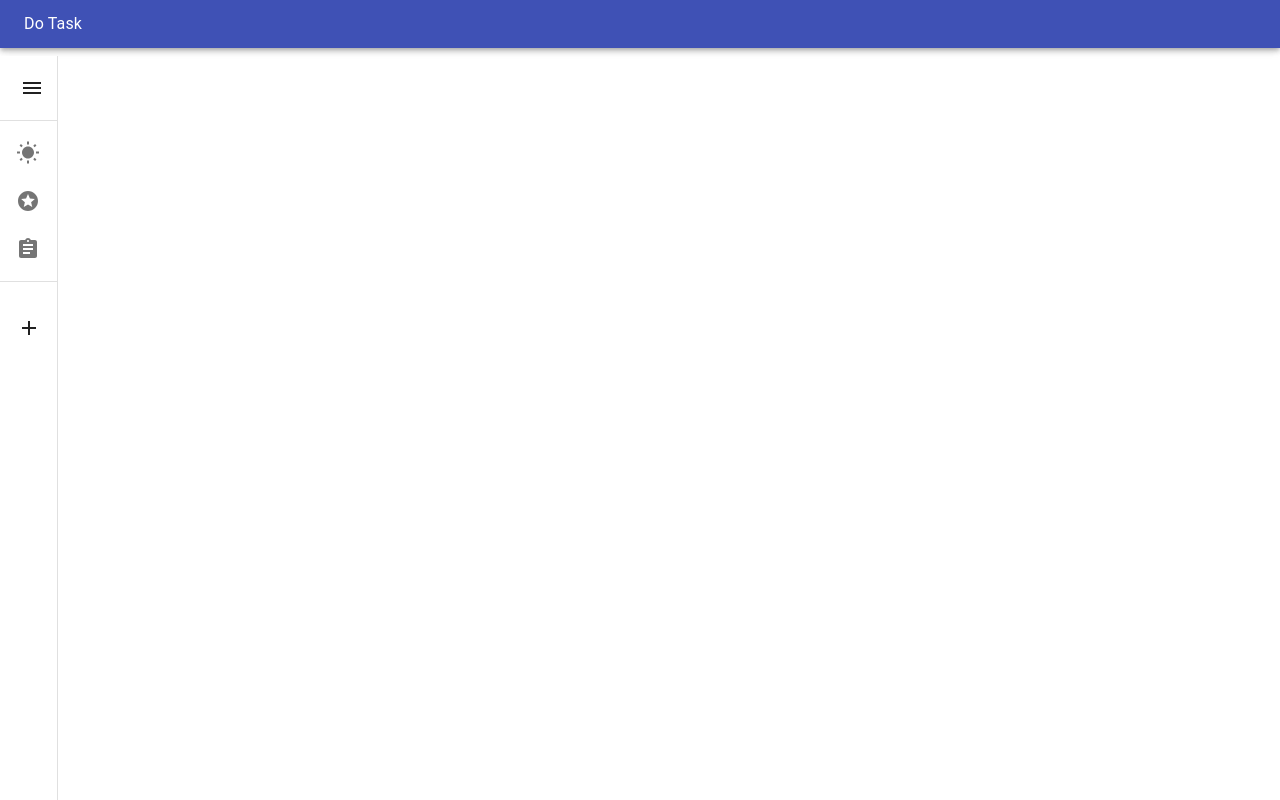
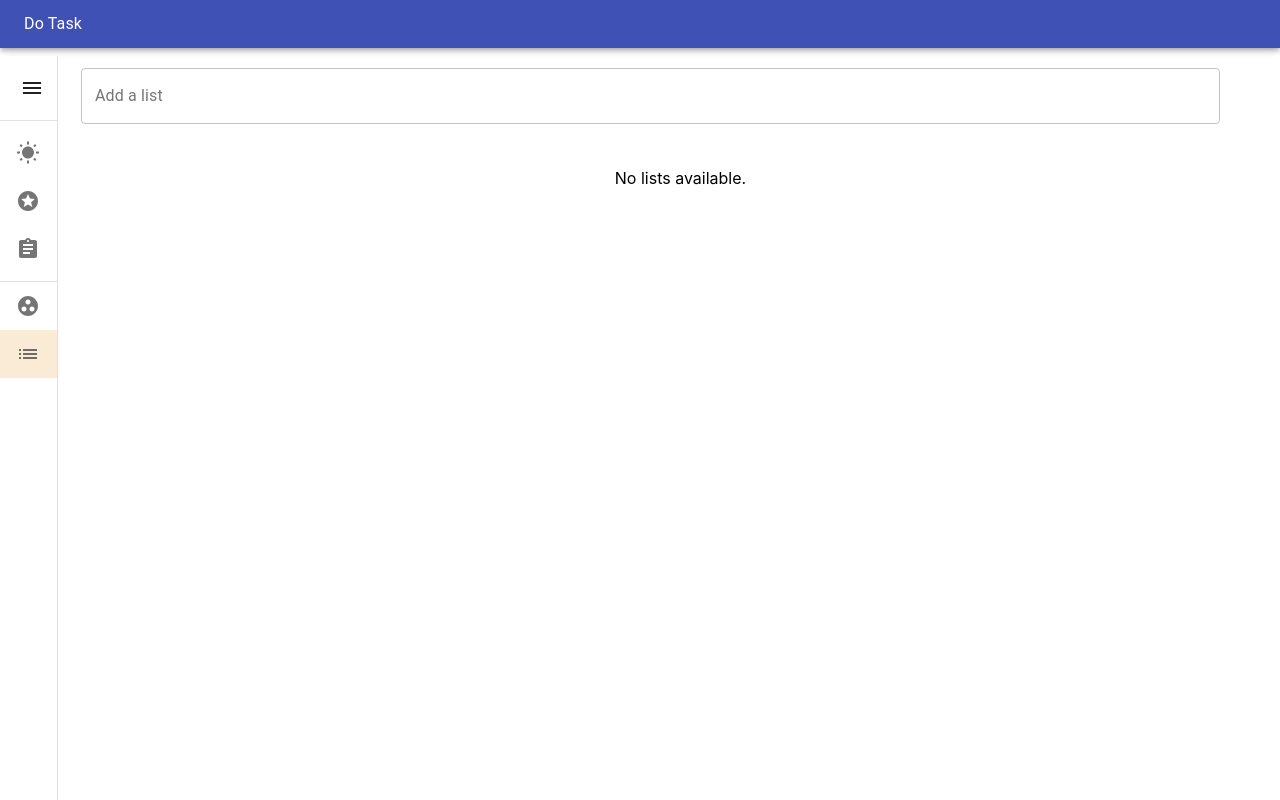
Before and after one commit to siddartha999/Todo, a React (Create React App) app: page /lists in a window 1280 px wide. Built offline with nearby package versions, Linux system fonts and the light colour scheme.

Commit message:
Added lists component to manage and organize lists.

```diff
--- a/src/App.js
+++ b/src/App.js
@@ -6,6 +6,7 @@ import { Route, Switch } from "react-router-dom";
 import RenderList from "./RenderList/RenderList";
 import Emitter from "./services/Emitter";
 import Starred from "./Starred/Starred";
+import Lists from "./Lists/Lists";
 import RetrieveOrphanTaskList from "./RetrieveOrphanTaskList/RetrieveOrphanTaskList";
 import ConfirmationDialog from "./ConfirmationDialog/ConfirmationDialog";
 
@@ -36,6 +37,7 @@ function App() {
             )}
           />
           <Route exact path="/starred" render={() => <Starred />} />
+          <Route exact path="/lists" render={() => <Lists />} />
         </Switch>
       </div>
       <ConfirmationDialog />
--- /dev/null
+++ b/src/Lists/Lists.css
@@ -0,0 +1,36 @@
+.Lists {
+  width: 100%;
+  height: 100%;
+  display: flex;
+  flex-wrap: wrap;
+  align-content: baseline;
+}
+
+.Lists-input-form-container {
+  width: 95%;
+  height: 5rem;
+  display: flex;
+  align-items: center;
+  text-align: left;
+  padding-bottom: 1rem;
+}
+
+.Lists-empty-lists {
+  width: 100%;
+}
+
+.Lists-list-items-container {
+  width: 100%;
+  height: calc(100% - 6rem);
+  overflow: auto;
+  display: flex;
+  flex-wrap: wrap;
+  justify-content: space-around;
+  align-content: baseline;
+}
+
+.Lists-list-item-container {
+  width: 12rem;
+  min-height: 15rem;
+  padding: 1rem;
+}
--- /dev/null
+++ b/src/Lists/Lists.js
@@ -0,0 +1,143 @@
+import React, { useState, useEffect } from "react";
+import "./Lists.css";
+import useListsReducer from "./Lists.reducer";
+import Card from "@material-ui/core/Card";
+import Typography from "@material-ui/core/Typography";
+import { makeStyles } from "@material-ui/core/styles";
+import TasksReducer from "../Tasks/Tasks.reducer";
+import InputForm from "../InputForm/InputForm";
+import { NavLink } from "react-router-dom";
+
+const useStyles = makeStyles({
+  root: {
+    width: "100%",
+    height: "100%",
+    border: "1px solid darkolivegreen",
+    display: "flex",
+    flexWrap: "wrap",
+    alignContent: "center",
+    textDecoration: "none",
+  },
+  listDetail: {
+    width: "100%",
+    fontFamily: "serif",
+    height: "2rem",
+    display: "flex",
+    alignItems: "center",
+    justifyContent: "center",
+    wordBreak: "break-all",
+  },
+  listDetailTitle: {
+    fontWeight: "bold",
+    fontSize: "1.25rem",
+    paddingBottom: "1rem",
+  },
+});
+
+const Lists = () => {
+  const classes = useStyles();
+  const [lists, listsDispatch] = useListsReducer([]);
+  const [tasksList, tasksDispatch] = TasksReducer();
+  const [listDetails, setListDetails] = useState([]);
+
+  useEffect(() => {
+    //retrieve individual tasks for every list.
+    const details = [];
+    for (let list of lists) {
+      const listID = list.id;
+      const listName = list.listName;
+      let totalTasks = 0;
+      let totalSteps = 0;
+      let completedTasks = 0;
+      let completedSteps = 0;
+      let starredTasks = 0;
+      for (let task of tasksList) {
+        if (task.listID === listID) {
+          //Retrieve the tasks and steps info for the list in action.
+          totalTasks++;
+          //Update the count of completed tasks for a list.
+          if (task.isComplete) completedTasks++;
+          //Update the steps of tasks os a list.
+          totalSteps += task.steps.length;
+          //Update the completed steps.
+          for (let step of task.steps) {
+            if (step.isComplete) completedSteps++;
+          }
+
+          //Update the starred tasks of the list.
+          if (task.isStarred) starredTasks++;
+        }
+      }
+      //Store the retrieved info.
+      details.push({
+        id: listID,
+        name: listName,
+        tasks: totalTasks,
+        completedTasks: completedTasks,
+        steps: totalSteps,
+        completedSteps: completedSteps,
+        starred: starredTasks,
+      });
+    }
+
+    setListDetails(details);
+  }, [lists]);
+
+  /**
+   * Handler to add a list.
+   */
+  const handleAddList = (inputValue) => {
+    listsDispatch({ type: "ADD_LIST_ITEM", inputValue: inputValue });
+  };
+
+  const noListsJSX = (
+    <div className="Lists-empty-lists">
+      <p>No lists available.</p>
+    </div>
+  );
+
+  const generateListsJSX = () => (
+    <div className="Lists-list-items-container">
+      {listDetails.map((list) => (
+        <div className="Lists-list-item-container" key={list.id}>
+          <Card
+            className={classes.root}
+            component={NavLink}
+            to={`/tasks/${list.id}`}
+            exact
+          >
+            <Typography
+              className={`${classes.listDetail} ${classes.listDetailTitle}`}
+            >
+              {list.name}
+            </Typography>
+            <Typography className={classes.listDetail}>
+              {list.completedTasks} completed of {list.tasks} tasks
+            </Typography>
+            <Typography className={classes.listDetail}>
+              {list.completedSteps} completed of {list.steps} steps
+            </Typography>
+            <Typography className={classes.listDetail}>
+              {list.starred} tasks starred
+            </Typography>
+          </Card>
+        </div>
+      ))}
+    </div>
+  );
+
+  return (
+    <div className="Lists">
+      <div className="Lists-input-form-container">
+        <InputForm
+          placeholderLabel="Add a list"
+          variant="outlined"
+          submitHandler={handleAddList}
+        />
+      </div>
+      {lists && lists.length ? generateListsJSX() : noListsJSX}
+    </div>
+  );
+};
+
+export default Lists;
--- a/src/NavSidebar/NavSidebar.lists.reducer.js
+++ b/src/Lists/Lists.reducer.js
@@ -1,17 +1,17 @@
 /**
- * Reducer for creating and removing tasks:
+ * Reducer for creating and removing lists:
  *
  * Lists will be stored in the following format:
- * [{id: "s1ahd2gha1", taskName: "Groceries"}, {id: "12ag546", taskName: "Sport items"}]
+ * [{id: "s1ahd2gha1", listName: "Groceries"}, {id: "12ag546", listName: "Sport items"}]
  *
- * sessionStorage is used to store and retrieved the tasks.
+ * sessionStorage is used to store and retrieved the lists.
  */
 import { useReducer, useEffect } from "react";
 import { v4 as uuidv4 } from "uuid";
 
 const SESSION_STORAGE_KEY = "lists";
 
-const useNavSidebarListReducer = (initialValue = []) => {
+const useListsReducer = (initialValue = []) => {
   const [state, dispatch] = useReducer(reducer, initialValue, () => {
     let initValue = [];
     try {
@@ -35,10 +35,10 @@ const reducer = (state, action) => {
     case "ADD_LIST_ITEM":
       return [...state, { id: uuidv4(), listName: action.inputValue }];
     case "REMOVE_LIST_ITEM":
-      return state.filter((task) => task.id !== action.id);
+      return state.filter((listItem) => listItem.id !== action.id);
     default:
       return state;
   }
 };
 
-export default useNavSidebarListReducer;
+export default useListsReducer;
--- a/src/NavSidebar/NavSidebar.js
+++ b/src/NavSidebar/NavSidebar.js
@@ -1,4 +1,4 @@
-import React, { useState, createRef } from "react";
+import React, { useState } from "react";
 import "./NavSidebar.css";
 import clsx from "clsx";
 import Drawer from "@material-ui/core/Drawer";
@@ -15,22 +15,23 @@ import AssignmentIcon from "@material-ui/icons/Assignment";
 import { NavLink } from "react-router-dom";
 import useStyles from "./NavSidebar.style";
 import Emitter from "../services/Emitter";
-import InputForm from "../InputForm/InputForm";
-import AddSharpIcon from "@material-ui/icons/AddSharp";
 import ListSharpIcon from "@material-ui/icons/ListSharp";
-import useNavSidebarListReducer from "./NavSidebar.lists.reducer";
+import GroupWorkIcon from "@material-ui/icons/GroupWork";
 
-const NAV_BAR_FIXED_ITEMS = [
+const NAV_BAR_TOP_LEVEL_ITEMS = [
   { name: "My Day", navLink: "/myday", icon: <WbSunnyIcon /> },
   { name: "Starred", navLink: "/starred", icon: <StarsIcon /> },
   { name: "Tasks", navLink: "/tasks", icon: <AssignmentIcon /> },
 ];
 
+const NAV_BAR_BOTTOM_LEVEL_ITEMS = [
+  { name: "Groups", navLink: "/groups", icon: <GroupWorkIcon /> },
+  { name: "Lists", navLink: "/lists", icon: <ListSharpIcon /> },
+];
+
 function NavSidebar() {
   const classes = useStyles();
   const [open, setOpen] = useState(false);
-  const addNewListInputRef = createRef(null);
-  const [lists, dispatch] = useNavSidebarListReducer([]);
 
   const handleToggleDrawer = () => {
     setOpen(!open);
@@ -39,25 +40,6 @@ function NavSidebar() {
   Emitter.on("CLOSE_NAV_SIDE_BAR", () => {
     setOpen(false);
   });
-
-  const handleAddListIconClicked = () => {
-    if (addNewListInputRef.current) {
-      addNewListInputRef.current.focus();
-    }
-    if (!open) {
-      setOpen(true);
-    }
-  };
-
-  /**
-   * Handler to add a list-item.
-   */
-  const handleAddListItem = (inputValue) => {
-    dispatch({
-      type: "ADD_LIST_ITEM",
-      inputValue: inputValue,
-    });
-  };
 
   return (
     <div className={classes.root}>
@@ -85,7 +67,7 @@ function NavSidebar() {
         </div>
         <Divider />
         <List>
-          {NAV_BAR_FIXED_ITEMS.map((item) => (
+          {NAV_BAR_TOP_LEVEL_ITEMS.map((item) => (
             <ListItem
               button
               key={item.name}
@@ -100,37 +82,19 @@ function NavSidebar() {
           ))}
         </List>
         <Divider />
-        <List>
-          {lists.map((item) => (
+        {NAV_BAR_BOTTOM_LEVEL_ITEMS.map((item) => (
           <ListItem
             button
-              key={item.id}
+            key={item.name}
             component={NavLink}
-              to={`/tasks/${item.id}`}
+            to={item.navLink}
             exact
             activeClassName={classes["active-link"]}
           >
-              <ListItemIcon>{<ListSharpIcon />}</ListItemIcon>
-              <ListItemText primary={item.listName} />
+            <ListItemIcon>{item.icon}</ListItemIcon>
+            <ListItemText primary={item.name} />
           </ListItem>
         ))}
-        </List>
-        <div className="NavSidebar-add-list-container">
-          <div
-            className="NavSidebar-add-list-icon-wrapper"
-            onClick={handleAddListIconClicked}
-          >
-            <AddSharpIcon />
-          </div>
-          <div className="NavSidebar-add-list-input-form-wrapper">
-            <InputForm
-              ref={addNewListInputRef}
-              placeholderLabel="New List"
-              variant="outlined"
-              submitHandler={handleAddListItem}
-            ></InputForm>
-          </div>
-        </div>
       </Drawer>
       <main className={classes.content}>
         <div className={classes.toolbar} />
--- a/src/RenderList/RenderList.js
+++ b/src/RenderList/RenderList.js
@@ -1,12 +1,12 @@
 import React from "react";
 import Tasks from "../Tasks/Tasks";
-import useNavSidebarListReducer from "../NavSidebar/NavSidebar.lists.reducer";
+import useListsReducer from "../Lists/Lists.reducer";
 import TasksReducer from "../Tasks/Tasks.reducer";
 
 const RenderList = (props) => {
   const listID = props.listID;
   let title = "List";
-  const [lists] = useNavSidebarListReducer();
+  const [lists] = useListsReducer();
   const [tasksList, dispatch] = TasksReducer();
 
   //retrieve the name of List.
--- a/src/Tasks/Tasks.js
+++ b/src/Tasks/Tasks.js
@@ -167,7 +167,6 @@ const Tasks = (props) => {
         <div className="Tasks-input-task-form-container">
           <InputForm
             placeholderLabel="Add a task"
-            actionType="ADD_TASK"
             variant="outlined"
             submitHandler={handleAddTask}
           />
```
Lines whose indentation alone changed are shown as unchanged.
